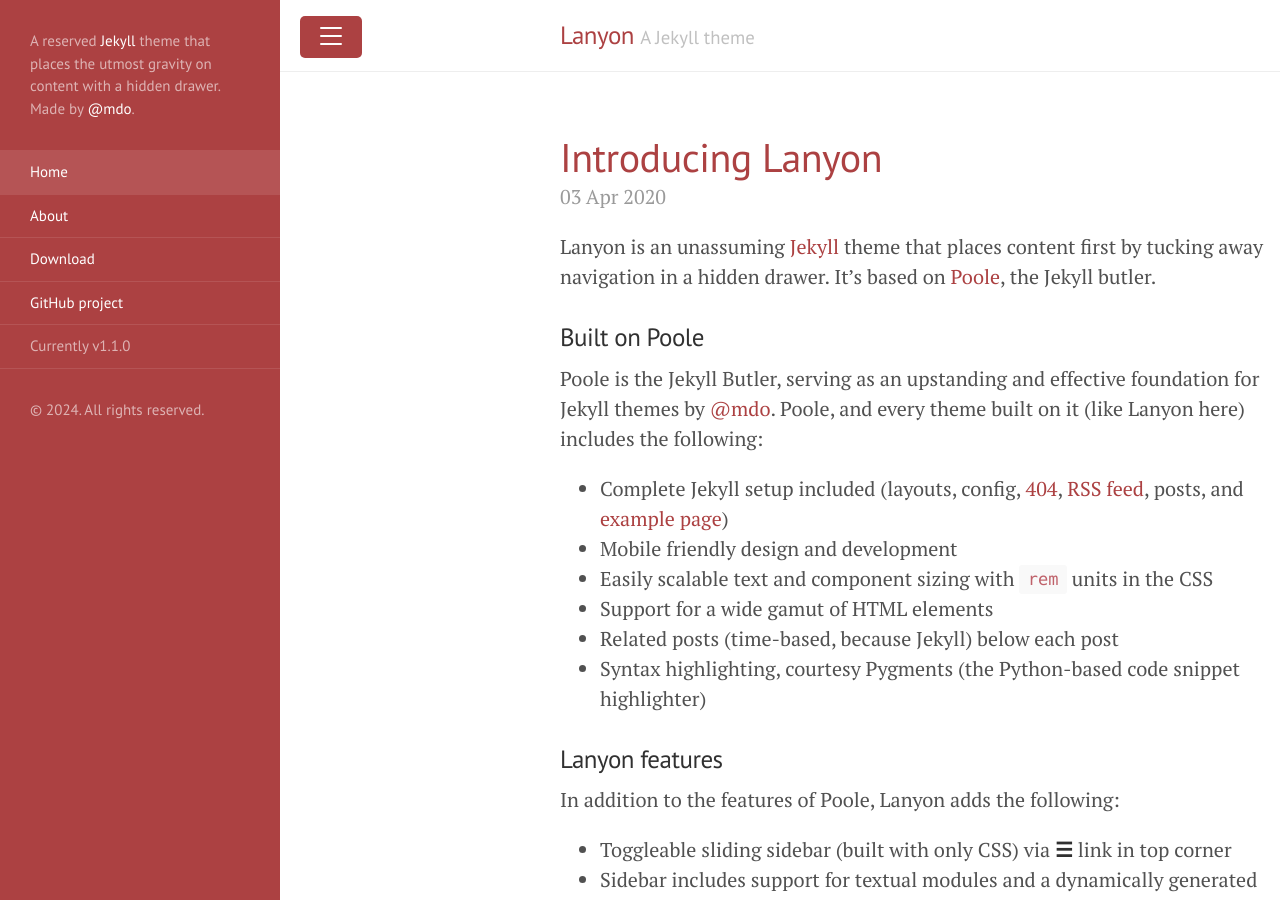
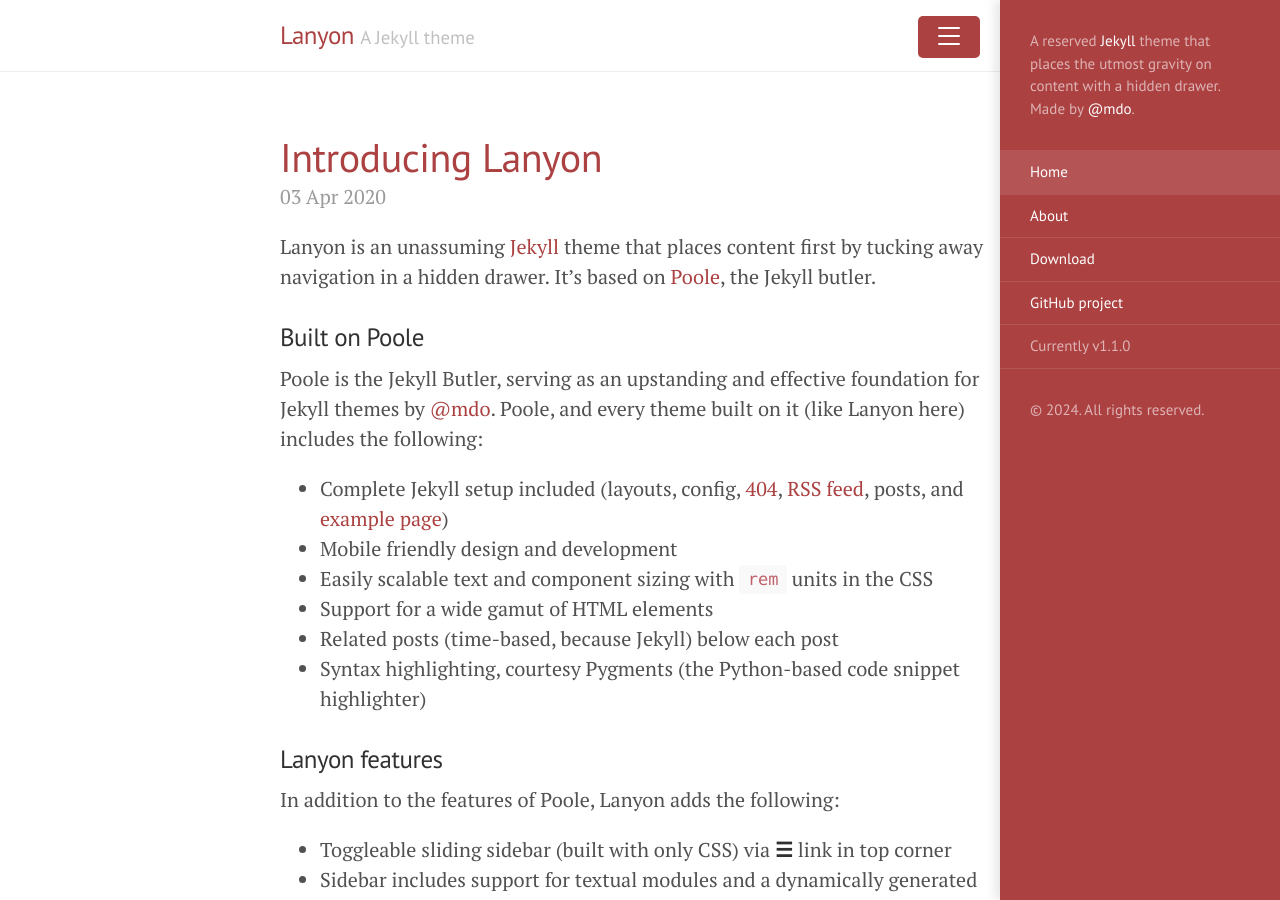
Before and after one commit to mackavaili/mackavaili.github.io, a Jekyll site: the page built from index.html, in a window 1280 px wide and 900 px high. Built offline with Jekyll 4.4.1, drawn with Linux system fonts in a browser that asks for light colours; the list of posts is cut into pages by our own code.

Commit message:
Update default.html

```diff
--- a/_layouts/default.html
+++ b/_layouts/default.html
@@ -3,7 +3,7 @@
 
   {% include head.html %}
 
-  <body class="theme-base-08" "layout-reverse sidebar-overlay">
+  <body class="theme-base-08 layout-reverse sidebar-overlay">
 
     {% include sidebar.html %}
 
```
